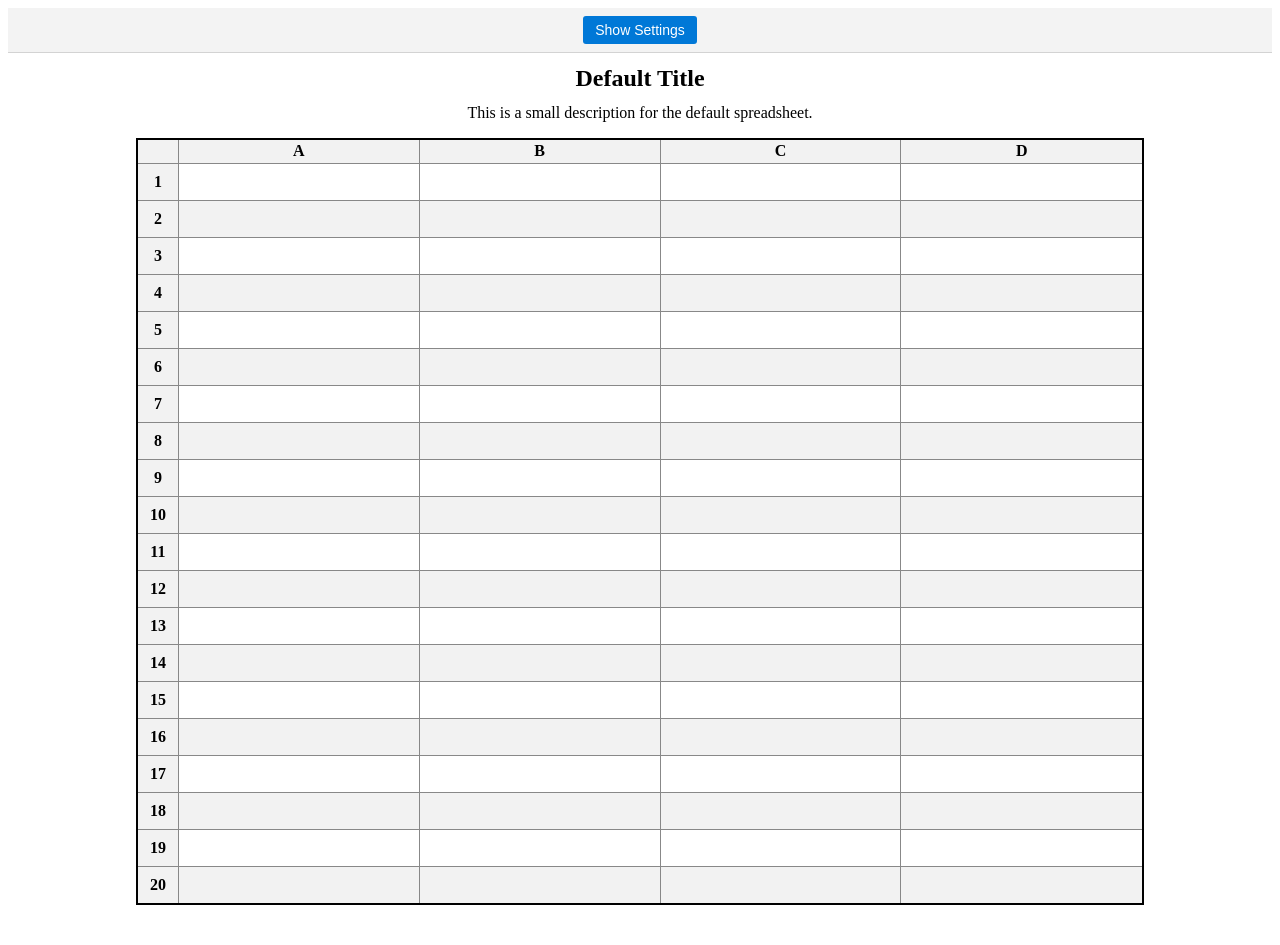
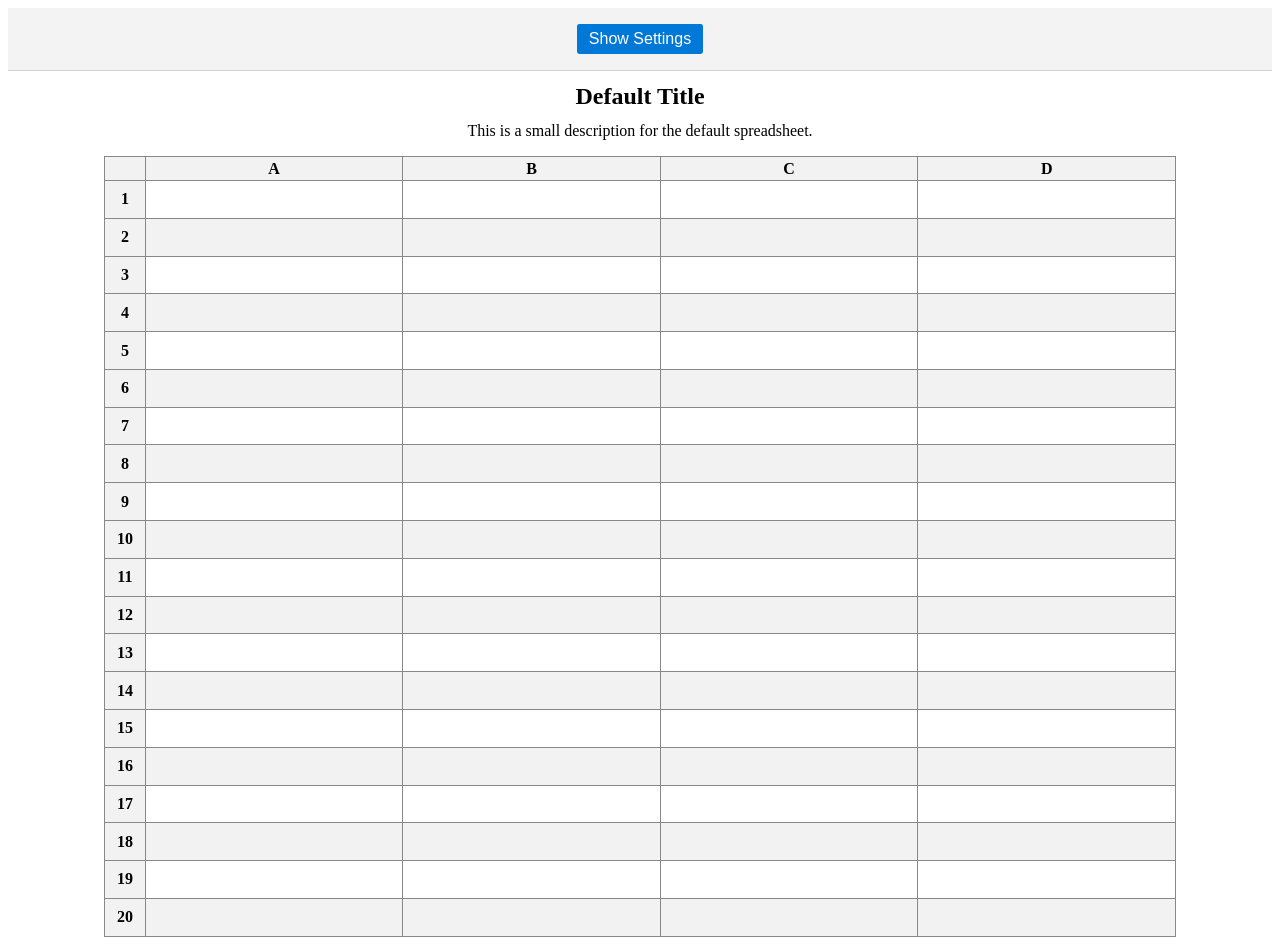
Before and after one commit to Ign1tz/CoSheet, a React (Create React App) app in the folder client/: page /spreadsheet in a window 1280 px wide. Before the commit the page ends 913 px from the top, so only its background shows below. Built offline with nearby package versions, Linux system fonts and the light colour scheme.

Commit message:
px to em

```diff
--- a/client/src/styles/Spreadsheet.css
+++ b/client/src/styles/Spreadsheet.css
@@ -1,6 +1,6 @@
 .spreadsheetContainer {
-    margin-left: 8em;
-    margin-right: 8em;
+    margin-left: 6em;
+    margin-right: 6em;
     margin-top: 1em;
     overflow-x: auto;
     display: flex;
@@ -13,16 +13,16 @@
 }
 
 .spreadsheetContainer table {
-    border: 2px solid #000;
+    border: 0.1em solid #000;
     border-collapse: collapse;
     width: 100%;
     table-layout: auto;
 }
 
 .spreadsheetContainer td {
-    border: 1px solid #888;
-    padding: 8px;
-    height: 20px;
+    border: 0.08em solid #888;
+    padding: 0.4em;
+    height: 1.5em;
     text-align: center;
     min-width: 5em;
     white-space: nowrap;
@@ -45,7 +45,7 @@
 }
 
 .spreadsheetContainer th {
-    border: 1px solid #888;
+    border: 0.08em solid #888;
     background-color: #f2f2f2;
     font-weight: bold;
     text-align: center;
@@ -55,14 +55,14 @@
 .spreadsheetContainer input[type="number"] {
     padding: 0.5em;
     margin-left: 1em;
-    border: 1px solid #ccc;
+    border: 0.08em solid #ccc;
     border-radius: 4px;
 }
 
 .label {
     display: inline-block;
     margin-right: 0.5em;
-    font-size: 16px;
+    font-size: 1.5em;
 }
 
 .spreadsheet-title {
--- a/client/src/styles/SpreadsheetSettings.css
+++ b/client/src/styles/SpreadsheetSettings.css
@@ -1,15 +1,14 @@
 .ribbon-container {
     font-family: 'Segoe UI', 'Calibri', sans-serif;
-    border-bottom: 1px solid lightgrey;
+    border-bottom: 0.08em solid lightgrey;
     background-color: #f3f3f3;
-    width: 100%;
-
+    width: auto;
 }
 
 .ribbon-header {
     display: flex;
     justify-content: center;
-    padding: 8px;
+    padding: 1em;
 }
 
 .ribbon-header button {
@@ -17,9 +16,9 @@
     color: white;
     padding: 6px 12px;
     border: none;
-    border-radius: 3px;
+    border-radius: 0.15em;
     cursor: pointer;
-    font-size: 14px;
+    font-size: 1em;
 }
 
 .ribbon-settings {
@@ -27,31 +26,31 @@
     justify-content: start;
     align-items: center;
     background-color: #f3f3f3;
-    padding: 10px;
-    border-top: 1px solid lightgrey;
+    padding: 0.8em;
+    border-top: 0.08em solid lightgrey;
 }
 
 .setting-group {
-    margin-right: 20px;
+    margin-right: 1.5em;
     display: flex;
     flex-direction: column;
 }
 
 .setting-group label {
-    font-size: 14px;
-    margin-bottom: 5px;
+    font-size: 0.8em;
+    margin-bottom: 0.3em;
 }
 
 .setting-group input[type="text"],
 .setting-group input[type="number"] {
-    padding: 6px;
-    border: 1px solid #ccc;
+    padding: 0.45em;
+    border: 0.08em solid #ccc;
     border-radius: 3px;
     font-size: 14px;
 }
 
 .range-values {
-    font-size: 12px;
+    font-size: 0.7em;
     color: #666;
     text-align: center;
 }
@@ -65,9 +64,9 @@
     color: white;
     padding: 10px 20px;
     border: none;
-    border-radius: 3px;
+    border-radius: 0.15em;
     cursor: pointer;
-    font-size: 14px;
+    font-size: 0.8em;
 }
 
 .setting-group button {
@@ -75,10 +74,10 @@
     color: white;
     padding: 6px 12px;
     border: none;
-    border-radius: 3px;
+    border-radius: 0.1em;
     cursor: pointer;
-    font-size: 14px;
-    margin-top: 5px;
+    font-size: 0.9em;
+    margin-top: 0.25em;
     margin-bottom: 0.5em;
 }
 
@@ -86,19 +85,17 @@
     background-color: #444;
 }
 
-/* Color Input Styling */
 .setting-group input[type="color"] {
-    height: 2em; /* Adjust height to match other inputs */
-    border: 1px solid #ccc;
-    border-radius: 3px;
+    height: 2em;
+    border: 0.08em solid #ccc;
+    border-radius: 0.2em;
     padding: 0;
-    width: 3.8em; /* Full width within its container */
+    width: 3.8em;
     cursor: pointer;
 }
 
-/* Adjustments to other input types for consistent appearance */
 .setting-group input[type="text"],
 .setting-group input[type="number"],
 .setting-group input[type="range"] {
-    margin-bottom: 10px;
+    margin-bottom: 0.9em;
 }
```
